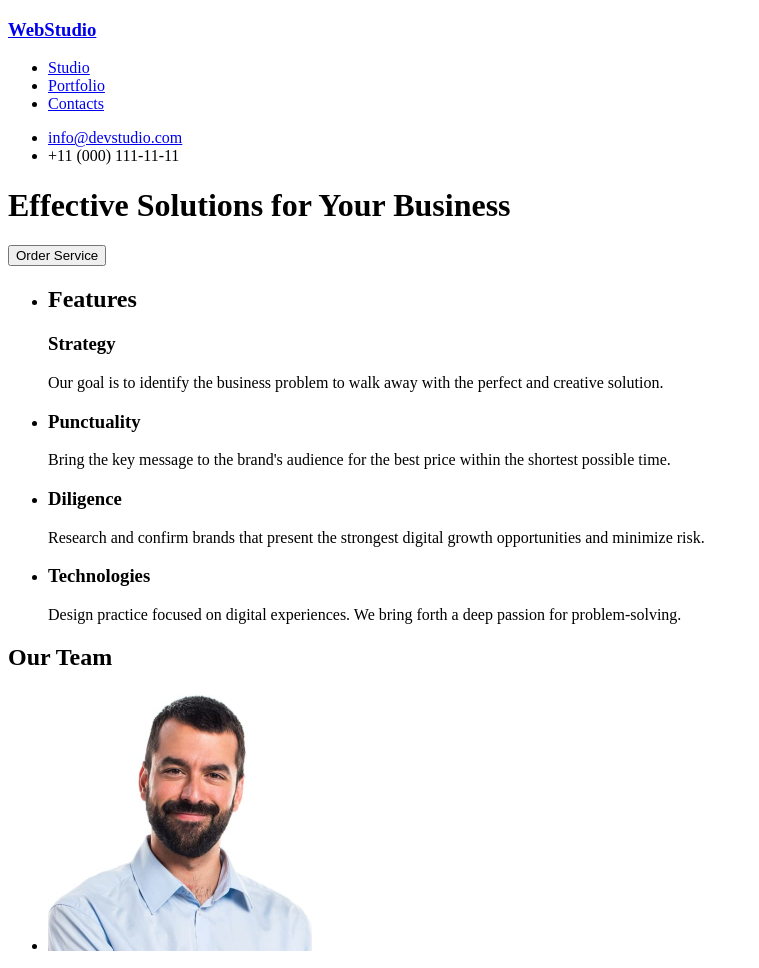
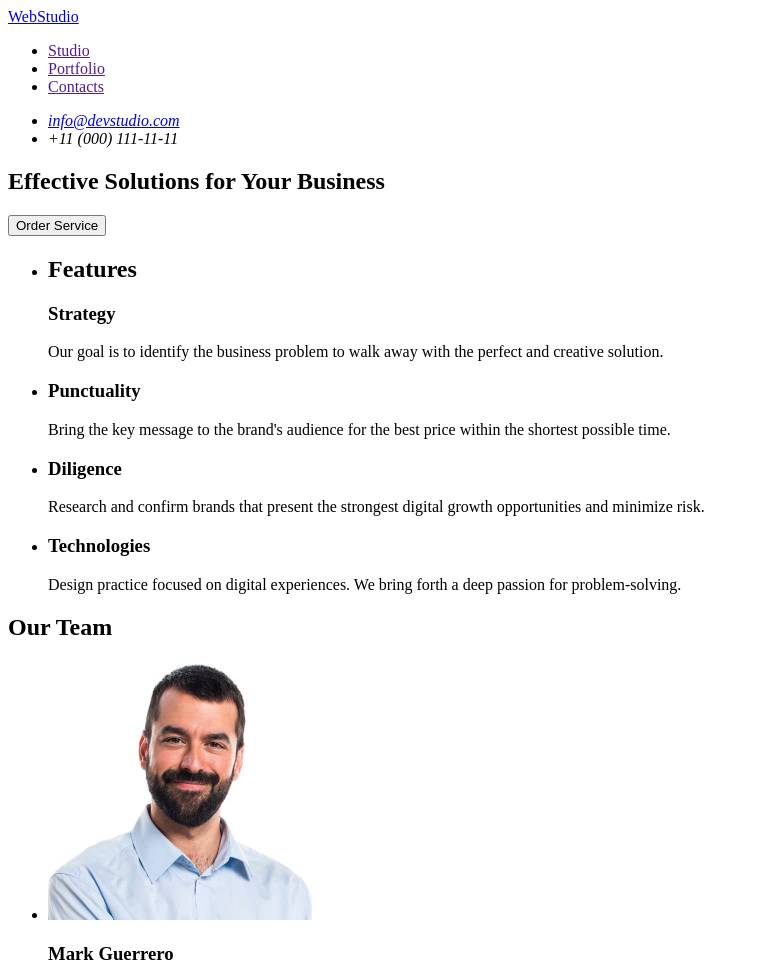
Before and after one commit to PashaKutuzov/goit-markup-hw-01, a plain HTML site: page index.html in a window 1280 px wide. Shown: the top 968 px of the page, without its empty margins (0-759 px from the left). Drawn offline with Linux system fonts and the light colour scheme.

Commit message:
add index file

```diff
--- a/index.html
+++ b/index.html
@@ -7,26 +7,30 @@
   </head>
   <body>
     <header>
-      <h3>
-        <a href="/"> WebStudio </a>
-      </h3>
       <nav>
+        <a href="./index.html"> WebStudio </a>
+
         <ul>
-          <li><a href="/">Studio</a><br /></li>
-          <li><a href="/">Portfolio</a><br /></li>
+          <li><a href="">Studio</a><br /></li>
+          <li><a href="">Portfolio</a><br /></li>
 
-          <li><a href="/">Contacts</a><br /></li>
+          <li><a href="">Contacts</a><br /></li>
         </ul>
-
+      </nav>
+      <address>
         <ul>
           <li><a href="info@devstudio.com">info@devstudio.com</a><br /></li>
           <li>+11 (000) 111-11-11</li>
         </ul>
-      </nav>
+      </address>
+    </header>
+
+    <main>
+      <section>
         <h1>Effective Solutions for Your Business</h1>
         <button type="button">Order Service</button>
-    </header>
-    <main>
+      </section>
+      <section>
         <ul>
           <li>
             <h2>Features</h2>
@@ -62,6 +66,8 @@
             </p>
           </li>
         </ul>
+      </section>
+      <section>
         <h2>Our Team</h2>
         <ul>
           <li>
@@ -109,6 +115,7 @@
             <p>UI Designer</p>
           </li>
         </ul>
+      </section>
     </main>
     <footer>
       <h3>
```
Lines whose indentation alone changed are shown as unchanged.
